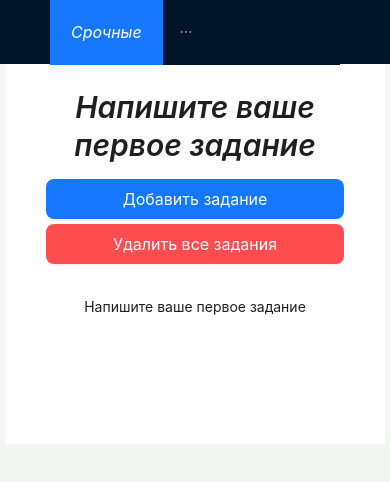
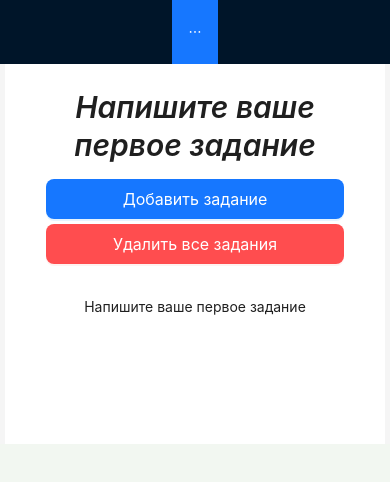
Before and after one commit to moust1k/todo_redux, a React (Create React App) app: page / in a window 390 px wide. Shown: the top 482 px of the page. Built offline with nearby package versions, Linux system fonts and the light colour scheme.

Commit message:
changed nav for mobile

```diff
--- a/src/components/form/form.module.css
+++ b/src/components/form/form.module.css
@@ -53,7 +53,7 @@
 	}
 	.button {
 		text-align: center;
-		width: 100%;
+		width: 90%;
 	}
 	.addTask {
 		margin-right: 0;
@@ -80,10 +80,6 @@
 		width: 100%;
 	}
 
-	.button {
-		width: 90%;
-	}
-
 	.numberOfAssigments {
 		font-size: 30px;
 	}
--- a/src/components/nav/Nav.tsx
+++ b/src/components/nav/Nav.tsx
@@ -8,8 +8,8 @@ const { Header } = Layout
 const Nav: FC = () => {
 	return (
 		<>
-			<Header style={{ position: 'sticky', top: 0, zIndex: 1, width: '100%' }}>
-				<Menu theme='dark' mode='horizontal' defaultSelectedKeys={['/']}>
+			<Header className={css.header}>
+				<Menu className={css.menuWrapper} theme='dark' mode='horizontal' defaultSelectedKeys={['/']}>
 					<Menu.Item key='/'>
 						<NavLink to='/' className={css.link}>
 							Срочные
--- a/src/components/nav/nav.module.css
+++ b/src/components/nav/nav.module.css
@@ -5,3 +5,43 @@
 	font-size: 16px;
 	padding: 5px;
 }
+
+.header {
+	position: sticky;
+	top: 0;
+	z-index: 1;
+	width: 100%;
+}
+
+@media (max-width: 600px) {
+	.menuWrapper {
+		margin: 0 auto;
+	}
+}
+
+@media (max-width: 522px) {
+	.link {
+		font-size: 13px;
+	}
+	.header {
+		display: flex;
+		justify-content: center;
+		align-items: center;
+	}
+}
+@media (max-width: 466px) {
+	.link {
+		font-size: 13px;
+	}
+}
+@media (max-width: 380px) {
+	.link {
+		font-size: 10px;
+	}
+}
+
+@media (max-width: 326px) {
+	.link {
+		font-size: 8px;
+	}
+}
--- a/src/reducers/mainReducer.ts
+++ b/src/reducers/mainReducer.ts
@@ -40,7 +40,7 @@ const mainReducer = (state = initialState, action: ActionsTypes): InitialStateTy
 					if (todo.id === action.id) {
 						todo.task = action.task
 						todo.time = new Date().toLocaleString()
-						todo.isComplete = false
+						todo.isComplete = !todo.isComplete
 					}
 					return todo
 				})
```
